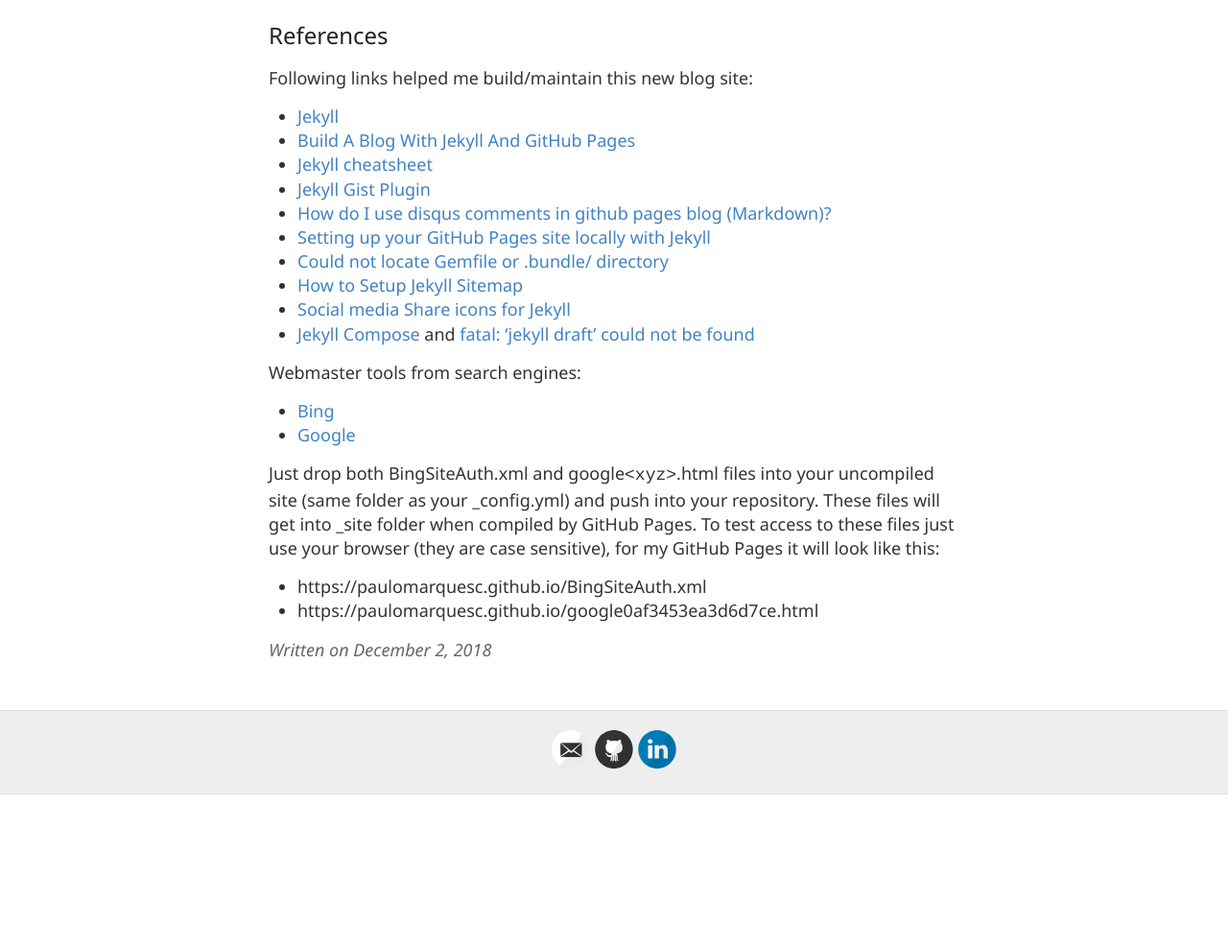
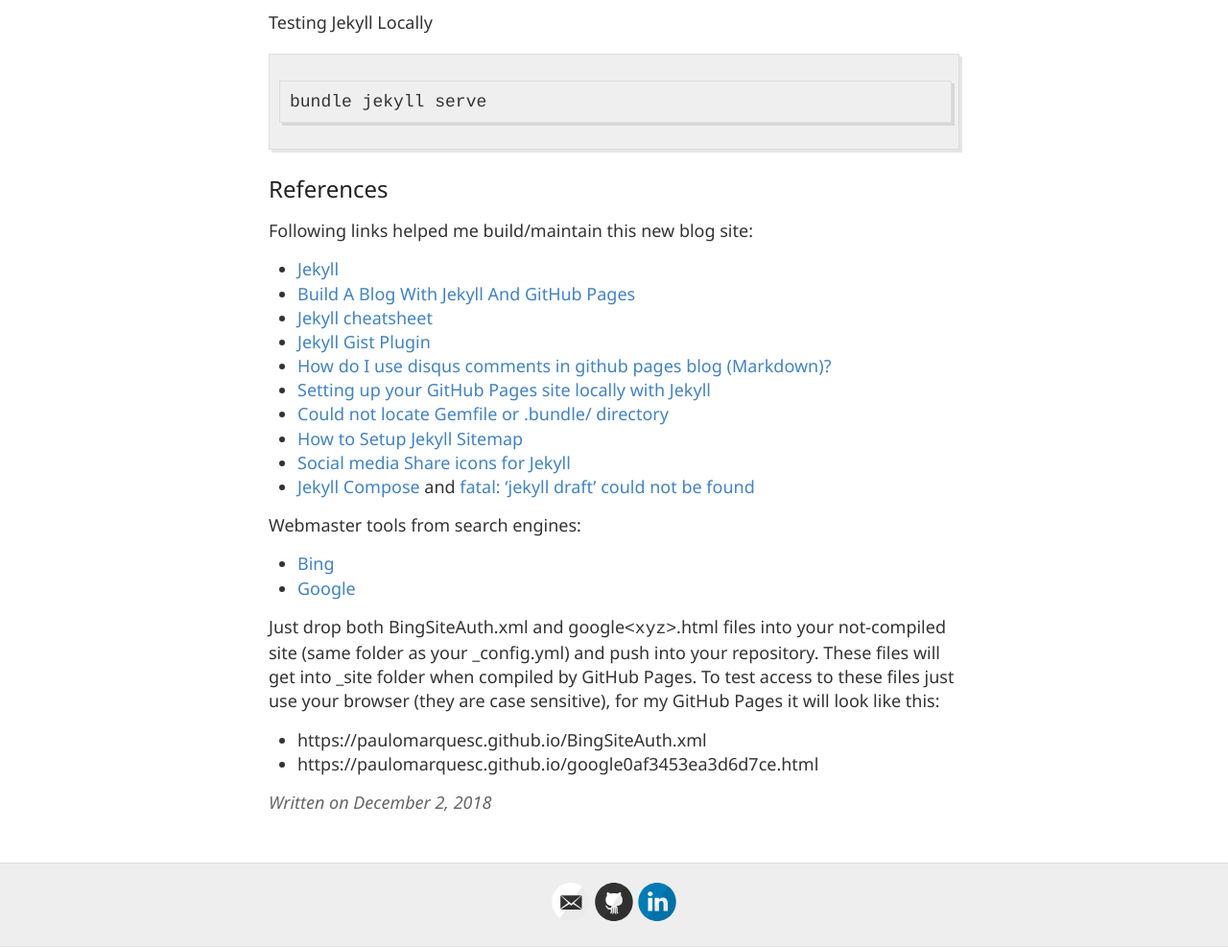
Before and after one commit to paulomarquesc/paulomarquesc.github.io, a Jekyll site: the page built from _posts/2018-12-2-Hello-World-Paulo.md, in a window 1280 px wide and 1400 px high, scrolled down 1168 px, cut to the strip 413-1400 px from the top of the window. Shown: the whole strip at 96% size. Built offline with Jekyll 4.4.1, drawn with Linux system fonts in a browser that asks for light colours; some web fonts are replaced; before the commit the page ends 2409 px from its top, so only the background shows below that; some of the changed text lies outside the part shown.

````diff
--- a/_config.yml
+++ b/_config.yml
@@ -6,7 +6,7 @@
 name: Paulo Marques da Costa
 
 # Short bio or description (displayed in the header)
-description: All things Azure Blog
+description: Azure Related Blog
 
 # URL of your avatar or profile pic (you could use your GitHub profile pic)
 avatar: https://raw.githubusercontent.com/paulomarquesc/paulomarquesc.github.io/master/images/Paulo.jpg
--- a/_posts/2018-12-2-Hello-World-Paulo.md
+++ b/_posts/2018-12-2-Hello-World-Paulo.md
@@ -6,7 +6,7 @@ comments: false
 ---
 {% assign postPath = page.path | remove: '%0A' | remove: '_posts' | remove: '.md' %}
 
-First blog post on GitHub Pages with Jekyll. Contains references on how to get started the way I did and other references as well, e.g. adding to Bing and Google to be crawled. Also, how to add pictures and code (this is for my own reference as well :-) )
+First blog post on GitHub Pages with Jekyll. Contains references on how to get started the way I did and other references as well, e.g. adding to Bing and Google to be crawled. Also, how to add pictures and code (this is for my own reference as well :-) ).
 
 <!--more-->
 
@@ -45,6 +45,11 @@ Hello world from GitHub Gist.
 
 {% gist paulomarquesc/7f2d3a4ef4e43a4edb40ab4b7b190f09 %}
 
+Testing Jekyll Locally
+```
+bundle jekyll serve
+```
+
 ## References
 
 Following links helped me build/maintain this new blog site:
@@ -65,7 +70,7 @@ Webmaster tools from search engines:
 * [Bing](https://www.bing.com/webmaster)
 * [Google](https://www.google.com/webmasters/tools)
 
-Just drop both BingSiteAuth.xml and google`<xyz>`.html files into your uncompiled site (same folder as your _config.yml) and push into your repository. These files will get into _site folder when compiled by GitHub Pages.
+Just drop both BingSiteAuth.xml and google`<xyz>`.html files into your not-compiled site (same folder as your _config.yml) and push into your repository. These files will get into _site folder when compiled by GitHub Pages.
 To test access to these files just use your browser (they are case sensitive), for my GitHub Pages it will look like this:
 * https://paulomarquesc.github.io/BingSiteAuth.xml
 * https://paulomarquesc.github.io/google0af3453ea3d6d7ce.html
````
Also changed, not shown: _posts/2019-3-15-working-with-azure-storage-tables-from-powershell.md (+4 -2 lines), about.md (+1 -1 lines).
